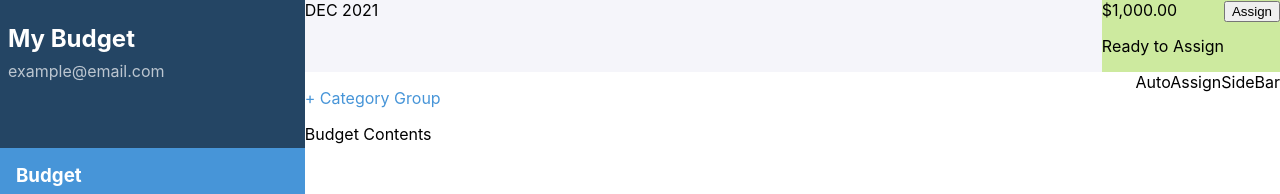
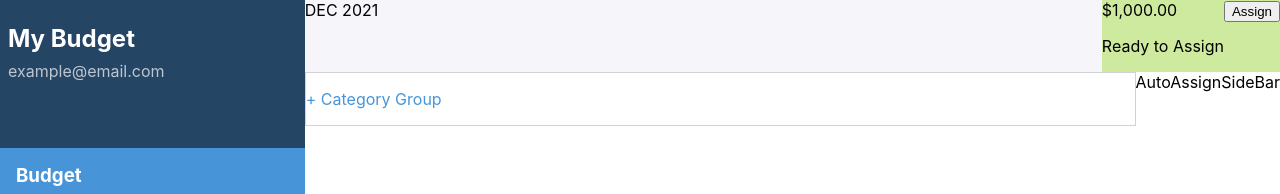
Before and after one commit to jjrog16/ynab-clone, a React (Create React App) app in the folder ynab/: page / in a window 1280 px wide. Shown: the top 194 px of the page. Built offline with nearby package versions, Linux system fonts and the light colour scheme.

Commit message:
Styled budget page

```diff
--- a/ynab/src/components/pages/Budget.js
+++ b/ynab/src/components/pages/Budget.js
@@ -12,7 +12,7 @@ function Budget() {
           <div className="category-group-bar">
             <p className="add-category-group">+ Category Group</p>
           </div>
-          <div className="budget-contents">Budget Contents</div>
+          <div className="budget-contents"></div>
         </div>
         <AutoAssignSideBar />
       </div>
--- a/ynab/src/styles/css/Budget.css
+++ b/ynab/src/styles/css/Budget.css
@@ -9,6 +9,14 @@
   justify-content: space-between;
 }
 
+.budget-wrapper {
+  width: 100%;
+}
+
+.category-group-bar {
+  border: 1px solid #d1d1d6;
+}
+
 .add-category-group {
   color: #4795d8;
 }
--- a/ynab/src/styles/scss/Budget.scss
+++ b/ynab/src/styles/scss/Budget.scss
@@ -10,6 +10,14 @@
   justify-content: space-between;
 }
 
+.budget-wrapper {
+  width: 100%;
+}
+
+.category-group-bar {
+  border: 1px solid colors.$medium-gray;
+}
+
 .add-category-group {
   color: colors.$light-blue;
 }
--- a/ynab/src/styles/scss/_colors.scss
+++ b/ynab/src/styles/scss/_colors.scss
@@ -5,6 +5,7 @@ $dark-blue: #244564;
 $light-green: #cdea9f;
 $orange: #ffd570;
 $light-gray: #f5f5fa;
+$medium-gray: #d1d1d6;
 
 // Outline of "Add Account button
 $add-account-button: #45607b;
```
Also changed, not shown: 2 other files (tests, documents, lock files or other folders).
